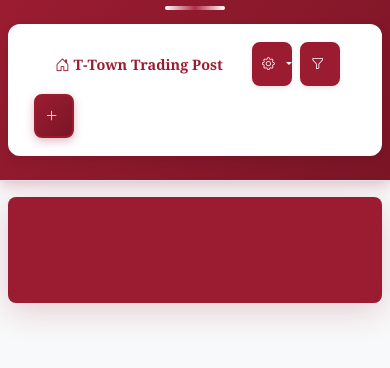
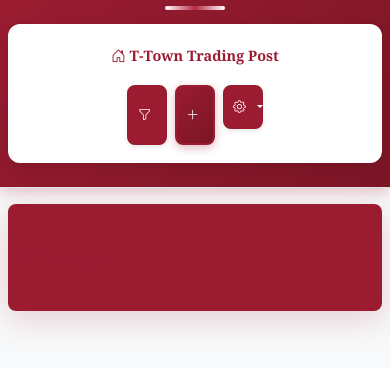
Before and after one commit to jwtolen/321-group-project-1, a plain HTML site: page Client/index.html in a window 390 px wide. Drawn offline with nearby package versions, Linux system fonts and the light colour scheme; no server answers.

Commit message:
Mobile optimization

```diff
--- a/Client/Resources/Scripts/main.js
+++ b/Client/Resources/Scripts/main.js
@@ -61,6 +61,7 @@ document.addEventListener('DOMContentLoaded', () => {
 
     // Admin
     adminLoginBtn: document.getElementById('adminLoginBtn'),
+    adminLoginBtnMobile: document.getElementById('adminLoginBtnMobile'),
     adminLoginModal: document.getElementById('adminLoginModal'),
     adminLoginSubmit: document.getElementById('adminLoginSubmit'),
     adminUsername: document.getElementById('adminUsername'),
@@ -470,17 +471,34 @@ document.addEventListener('DOMContentLoaded', () => {
     .forEach(el => el.addEventListener('change', async () => await applyFilters()));
   elements.resetFiltersBtn.addEventListener('click', async () => await resetFilters());
 
-  // Post button
+  // Post button (desktop and mobile)
   elements.postBtn.addEventListener('click', () => {
     const modal = bootstrap.Modal.getOrCreateInstance(document.getElementById('postOffcanvas'));
     modal.show();
   });
 
-  // Admin login
+  // Mobile post button
+  const postBtnMobile = document.getElementById('postBtnMobile');
+  if (postBtnMobile) {
+    postBtnMobile.addEventListener('click', () => {
+      const modal = bootstrap.Modal.getOrCreateInstance(document.getElementById('postOffcanvas'));
+      modal.show();
+    });
+  }
+
+  // Admin login (desktop and mobile)
   elements.adminLoginBtn.addEventListener('click', () => {
     const modal = bootstrap.Modal.getOrCreateInstance(elements.adminLoginModal);
     modal.show();
   });
+
+  // Mobile admin login
+  if (elements.adminLoginBtnMobile) {
+    elements.adminLoginBtnMobile.addEventListener('click', () => {
+      const modal = bootstrap.Modal.getOrCreateInstance(elements.adminLoginModal);
+      modal.show();
+    });
+  }
 
   elements.adminLoginSubmit.addEventListener('click', () => {
     const username = elements.adminUsername.value;
--- a/Client/Resources/Styles/main.css
+++ b/Client/Resources/Styles/main.css
@@ -53,23 +53,7 @@ body {
     margin: 0.5rem;
   }
 
-  .navbar .d-flex {
-    flex-wrap: wrap;
-    gap: 0.5rem;
-    align-items: center;
-    justify-content: space-between;
-    width: 100%;
-  }
-
-  .navbar-brand {
-    font-size: 1.1rem !important;
-    margin: 0 !important;
-    flex-shrink: 0;
-    order: 2;
-    text-align: center;
-    flex: 1;
-    min-width: 0;
-  }
+  /* Mobile layout is now handled by separate HTML structure */
 
   .navbar .btn {
     padding: 0.5rem 0.75rem;
@@ -81,17 +65,14 @@ body {
 
   .navbar .btn-outline-secondary {
     min-width: auto;
-    order: 1;
   }
 
   .navbar .btn-primary {
     min-width: auto;
-    order: 3;
   }
 
   .navbar .dropdown-toggle {
     min-width: auto;
-    order: 4;
   }
 
   /* Hide text on very small screens, show only icons */
--- a/Client/index.html
+++ b/Client/index.html
@@ -21,6 +21,8 @@
   <nav class="navbar navbar-expand-lg bg-body-tertiary border-bottom sticky-top">
     <div class="container">
       <div class="d-flex align-items-center w-100">
+        <!-- Desktop Layout -->
+        <div class="d-none d-lg-flex align-items-center w-100">
           <!-- Search Button (Left) -->
           <button class="btn btn-outline-secondary me-3" type="button" data-bs-toggle="collapse" data-bs-target="#filtersCollapse" aria-controls="filtersCollapse" aria-expanded="false" aria-label="Toggle filters">
             <i class="bi bi-funnel me-1"></i><span class="btn-text">Search Listings</span>
@@ -48,6 +50,40 @@
                 <i class="bi bi-person-lock me-2"></i>Admin Login
               </a></li>
             </ul>
+          </div>
+        </div>
+
+        <!-- Mobile Layout -->
+        <div class="d-flex d-lg-none flex-column align-items-center w-100">
+          <!-- Title -->
+          <a class="navbar-brand fw-bold mb-3" href="#" style="font-family: 'Georgia', serif; font-size: 1.4rem; color: #9B1C31 !important;">
+            <i class="bi bi-house-door me-2"></i>T-Town Trading Post
+          </a>
+
+          <!-- Button Row -->
+          <div class="d-flex gap-2 justify-content-center">
+            <!-- Search Button -->
+            <button class="btn btn-outline-secondary" type="button" data-bs-toggle="collapse" data-bs-target="#filtersCollapse" aria-controls="filtersCollapse" aria-expanded="false" aria-label="Toggle filters">
+              <i class="bi bi-funnel me-1"></i><span class="btn-text">Search</span>
+            </button>
+
+            <!-- Post Button -->
+            <button id="postBtnMobile" class="btn btn-primary" type="button" data-bs-toggle="modal" data-bs-target="#postOffcanvas" aria-controls="postOffcanvas">
+              <i class="bi bi-plus-lg me-1"></i><span class="btn-text">Post</span>
+            </button>
+
+            <!-- Admin Menu -->
+            <div class="dropdown">
+              <button class="btn btn-outline-secondary dropdown-toggle" type="button" id="adminDropdownMobile" data-bs-toggle="dropdown" aria-expanded="false">
+                <i class="bi bi-gear me-1"></i><span class="btn-text">Admin</span>
+              </button>
+              <ul class="dropdown-menu dropdown-menu-end">
+                <li><a class="dropdown-item" href="#" id="adminLoginBtnMobile">
+                  <i class="bi bi-person-lock me-2"></i>Admin Login
+                </a></li>
+              </ul>
+            </div>
+          </div>
         </div>
       </div>
 
```
Lines whose indentation alone changed are shown as unchanged.
